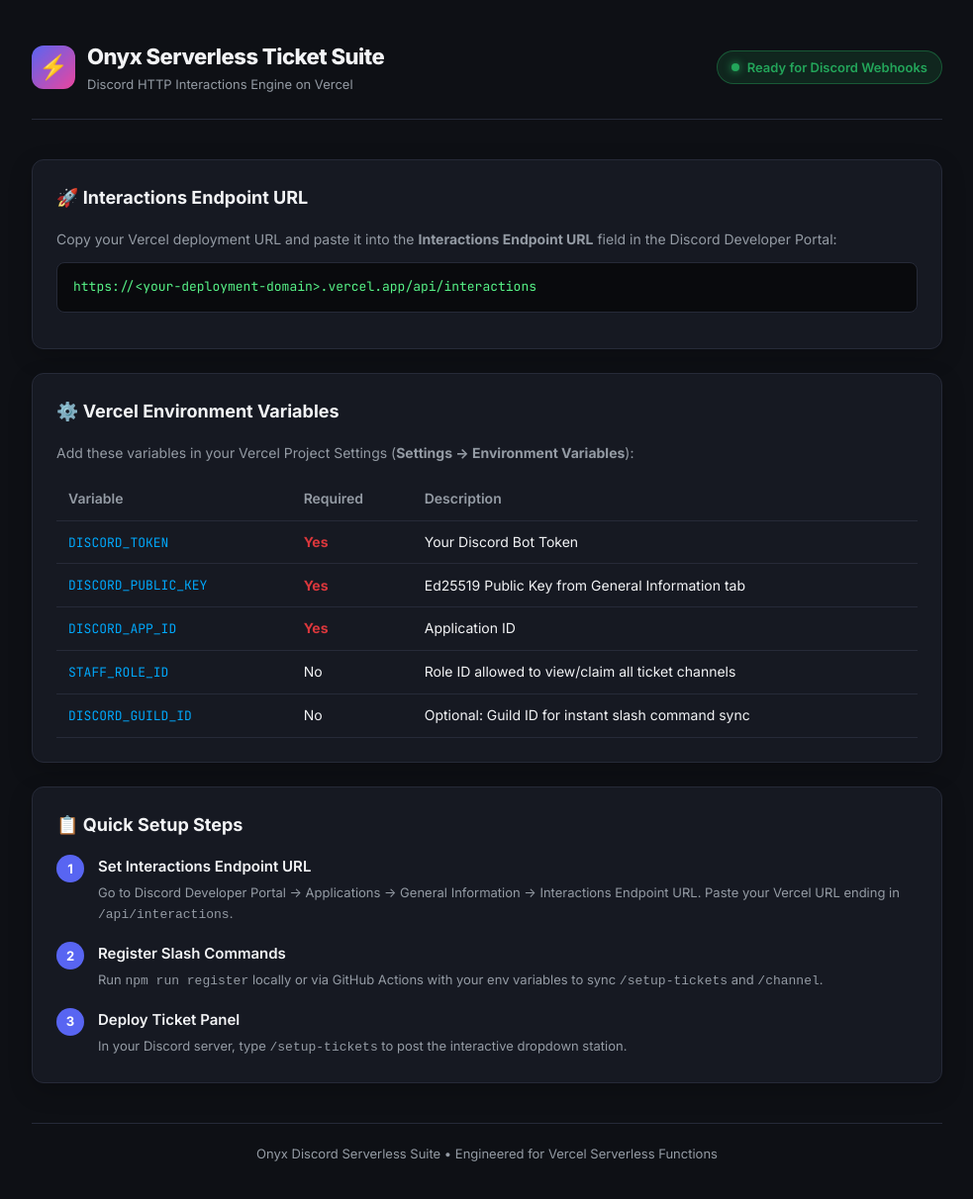
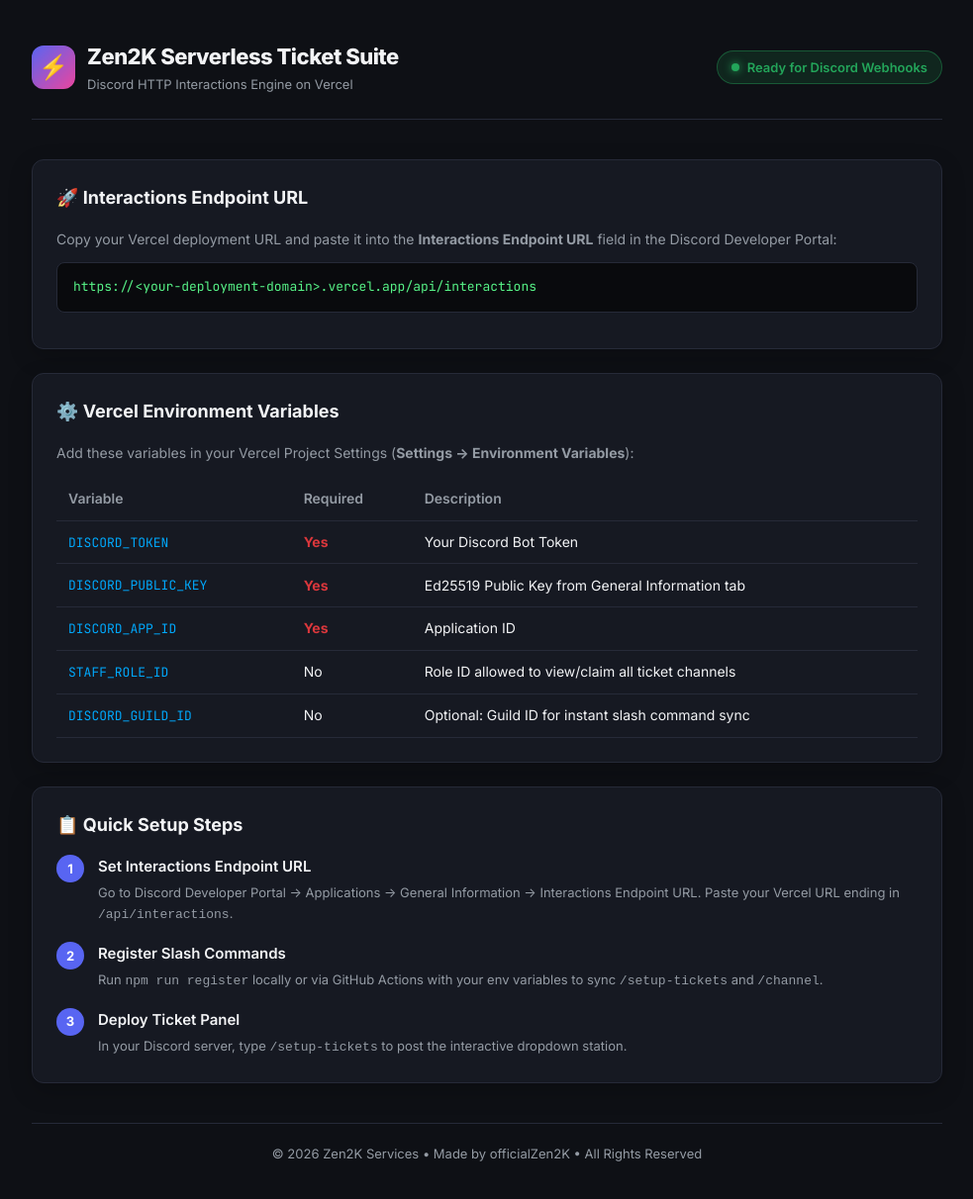
Before and after one commit to X24VINNY1/onyx-ticket-bot, a website: page public/index.html in a window 1280 px wide. Shown: the whole page at 99% size, without its empty margins (148-1131 px from the left). Drawn offline with Linux system fonts and the light colour scheme.

Commit message:
Update branding to Zen2K - Made by officialZen2K (public/index.html)

```diff
--- a/public/index.html
+++ b/public/index.html
@@ -3,7 +3,7 @@
 <head>
   <meta charset="UTF-8">
   <meta name="viewport" content="width=device-width, initial-scale=1.0">
-  <title>Onyx Discord Serverless Ticket Suite</title>
+  <title>Zen2K Serverless Discord Ticket Suite</title>
   <link rel="preconnect" href="https://fonts.googleapis.com">
   <link href="https://fonts.googleapis.com/css2?family=Inter:wght@400;500;600;700;800&family=JetBrains+Mono:wght@400;500&display=swap" rel="stylesheet">
   <style>
@@ -176,7 +176,7 @@
       <div class="brand">
         <div class="brand-logo">⚡</div>
         <div>
-          <h1>Onyx Serverless Ticket Suite</h1>
+          <h1>Zen2K Serverless Ticket Suite</h1>
           <p style="font-size: 13px; color: var(--text-muted);">Discord HTTP Interactions Engine on Vercel</p>
         </div>
       </div>
@@ -267,7 +267,7 @@
     </div>
 
     <footer>
-      Onyx Discord Serverless Suite &bull; Engineered for Vercel Serverless Functions
+      &copy; 2026 Zen2K Services &bull; Made by officialZen2K &bull; All Rights Reserved
     </footer>
   </div>
 
```
